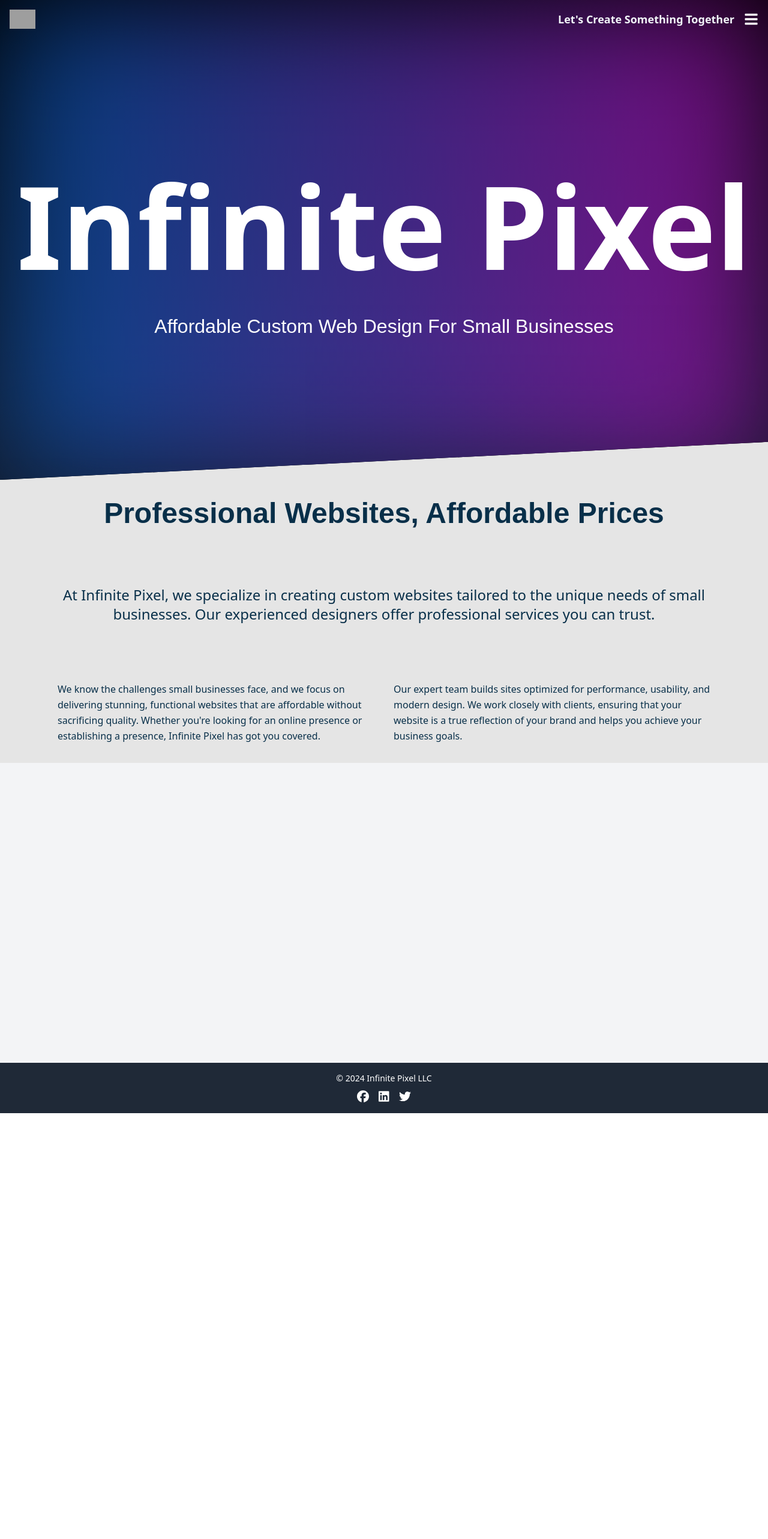
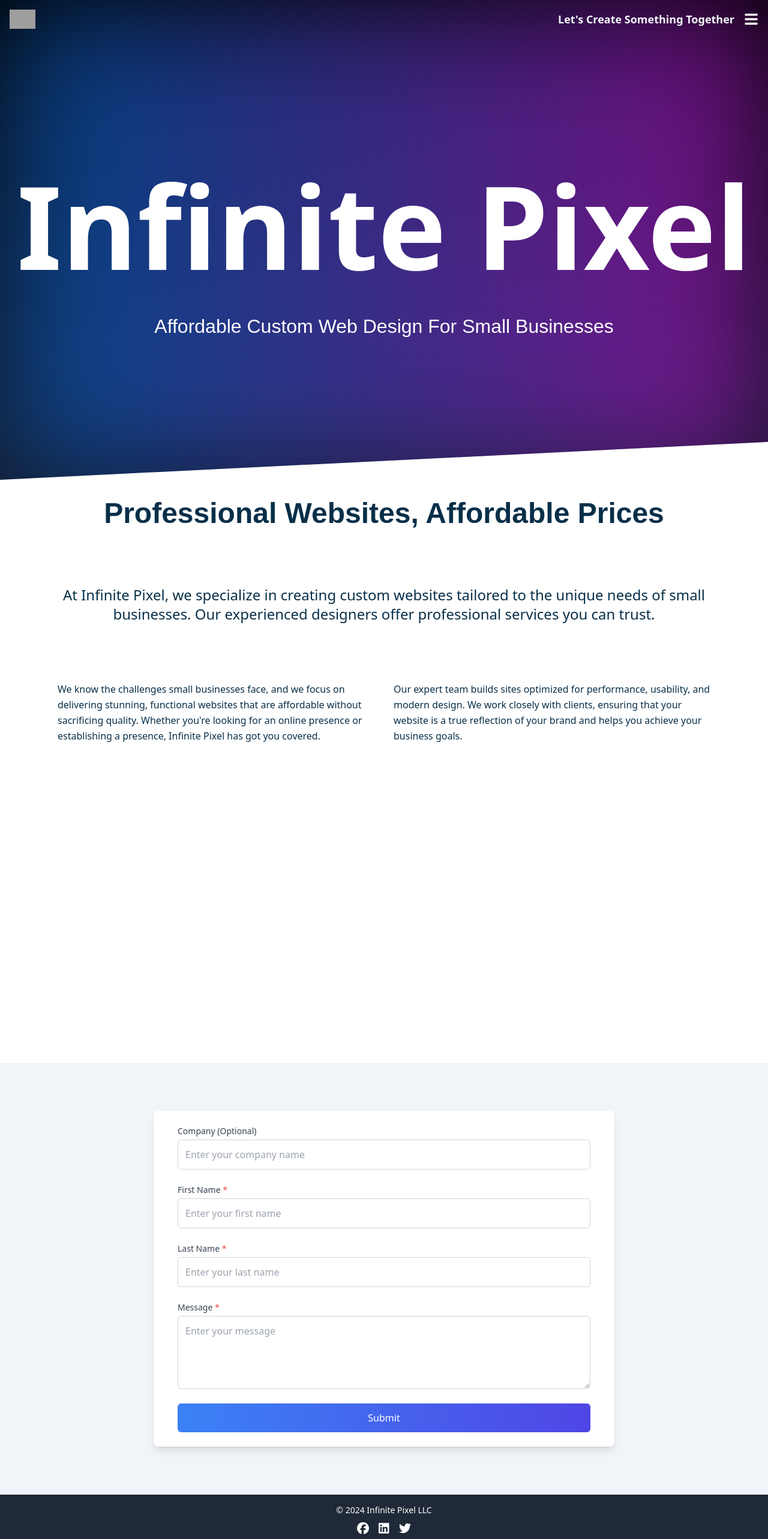
Before and after one commit to infinitepixel-dev/InfinitePixel-Main, a React (Vite) app: page / in a window 1280 px wide. Shown: the top 2566 px of the page at 60% size. Before the commit the page ends 1856 px from the top, so only its background shows below. Built offline with nearby package versions, Linux system fonts and the light colour scheme; grey boxes are pictures that could not be loaded; a web font is replaced by a local one.

Commit message:
updated component data formatting

```diff
--- a/src/App.jsx
+++ b/src/App.jsx
@@ -1,19 +1,21 @@
 import "./App.css"
-import Header from "./components/header"
+import Header from "./components/Header"
 import Navbar from "./components/Navbar"
 import WhatWeDo from "./components/WhatWeDo"
 import AboutUs from "./components/AboutUs"
+import ContactForm from "./components/ContactForm"
 import Footer from "./components/Footer"
 // import CustomCursor from "./components/CustomCursor"
 
 function App() {
   return (
-    <div className="min-h-screen overflow-hidden bg-neutral-200">
+    <div className="min-h-screen overflow-hidden bg-neutral-2 00">
       {/* <CustomCursor /> */}
       <Navbar />
       <Header />
       <WhatWeDo />
       <AboutUs />
+      <ContactForm />
       <Footer />
     </div>
   )
--- a/src/components/AboutUs.jsx
+++ b/src/components/AboutUs.jsx
@@ -38,7 +38,7 @@ const AboutUs = () => {
     <section
       // Ref for tracking the entire section and triggering animation
       ref={sectionRef}
-      className="flex flex-col items-center justify-between p-8 bg-gray-100 md:flex-row"
+      className="flex flex-col items-center justify-between p-8 bg-bg-slate-50 md:flex-row"
     >
       {/* Image section: Adjusts for responsive design, centered on small screens */}
       <div ref={imageRef} className="w-full mb-4 md:w-1/2 md:mb-0">
--- a/src/components/ContactForm.jsx
+++ b/src/components/ContactForm.jsx
@@ -61,7 +61,7 @@ const ContactForm = () => {
   }
 
   return (
-    <div className="m-10">
+    <div className="w-full p-20 bg-slate-100">
       <form
         onSubmit={handleSubmit}
         className="max-w-3xl p-6 mx-auto space-y-6 bg-white rounded-lg shadow-lg md:px-10"
--- a/src/components/Header.jsx
+++ b/src/components/Header.jsx
@@ -45,41 +45,8 @@ const Hero = () => {
     }
   }, [supportsAnimation])
 
-  const createCircles = (count) => {
-    const colors = [
-      "#7bc950",
-      "#2d2b75",
-      "#e92f5e",
-      "#fca723",
-      "#87ceeb",
-      "#1E90FF",
-    ]
-
-    return Array.from({ length: count }).map((_, i) => {
-      const color = colors[Math.floor(Math.random() * colors.length)]
-
-      return (
-        <div
-          key={i}
-          ref={(e) => (circlesRef.current[i] = e)}
-          className="absolute rounded-full"
-          style={{
-            width: "10em",
-            height: "11em",
-            backgroundColor: color,
-            top: `${Math.random() * 100}vh`,
-            left: `${Math.random() * 100}vw`,
-            filter: "blur(10px)",
-            opacity: 0.7,
-            pointerEvents: "none",
-          }}
-        />
-      )
-    })
-  }
-
   return (
-    <section className="relative w-full h-[100vh] overflow-hidden bg-black clip-bottom">
+    <section className="relative w-full h-[100vh] overflow-hidden clip-bottom">
       {/* Northern Lights Background */}
       <div className="absolute inset-0">
         <div className="w-full h-full bg-gradient-to-b from-black to-gray-900">
--- a/src/components/WhatWeDo.jsx
+++ b/src/components/WhatWeDo.jsx
@@ -1,16 +1,5 @@
 import { useEffect, useRef } from "react"
 import { gsap } from "gsap"
-import {
-  FaHtml5,
-  FaCss3,
-  FaBootstrap,
-  FaJs,
-  FaReact,
-  FaNodeJs,
-  FaSass,
-} from "react-icons/fa"
-import { RiTailwindCssFill } from "react-icons/ri"
-
 const WhatWeDo = () => {
   const iconsRef = useRef(null) // Ref for the icons container
 
@@ -36,7 +25,7 @@ const WhatWeDo = () => {
   }, [iconsRef]) // Ensure the effect runs when iconsRef is available
 
   return (
-    <section className="relative bg-neutral-200 text-sky-950">
+    <section className="relative bg-white text-sky-950">
       <div className="max-w-6xl mx-auto text-center">
         <h2 className="p-8 mb-8 text-4xl font-extrabold md:text-5xl">
           Professional Websites, Affordable Prices
```
Also changed, not shown: 1 other file (tests, documents, lock files or other folders).
